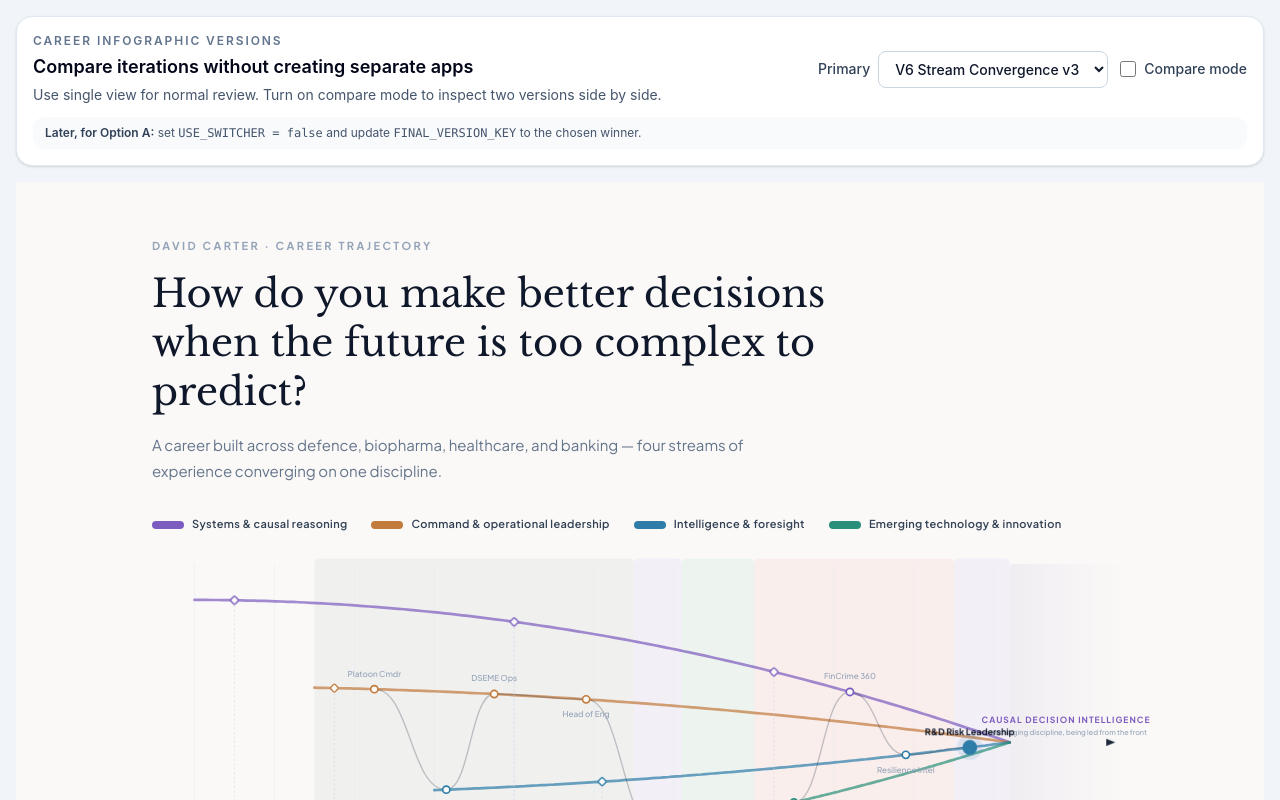
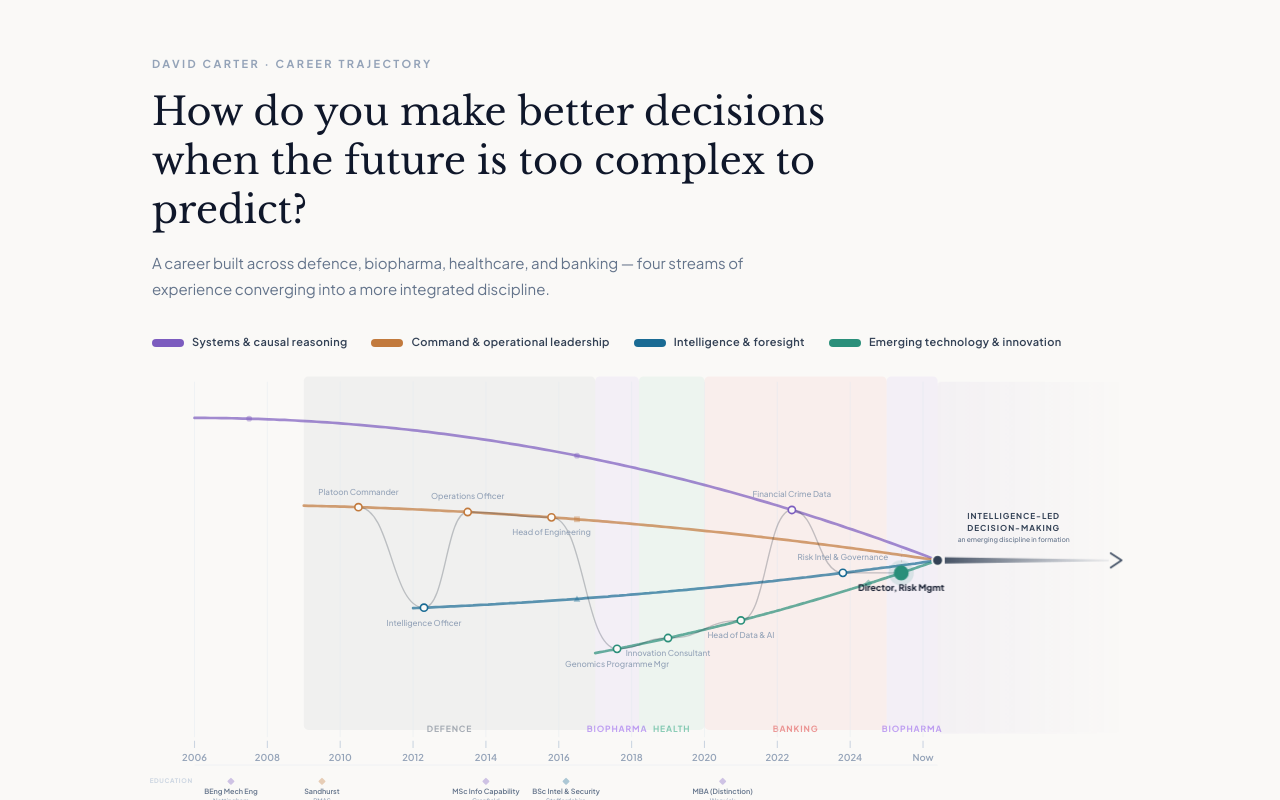
Before and after one commit to davemate23/career-journey, a React (Vite) app: page / in a window 1280 px wide. Shown: the top 800 px of the page. Built offline with nearby package versions, Linux system fonts and the light colour scheme.

Commit message:
Update final version and switcher settings to V8

```diff
--- a/src/App.jsx
+++ b/src/App.jsx
@@ -4,18 +4,19 @@ import V4StreamConvergence from './versions/V4_StreamConvergence';
 import V5StreamConvergencev2 from './versions/V5_StreamConvergencev2';
 import V6StreamConvergencev3 from './versions/V6_StreamConvergencev3';
 import V7StreamConvergencev4 from './versions/V7_StreamConvergencev4';
+import V8StreamConvergencev5 from './versions/V8_StreamConvergencev5';
 
 /*
   SWITCHER MODE
   - true  = show the version selector / compare UI
   - false = render only the final chosen version (Option A)
 */
-const USE_SWITCHER = true;
+const USE_SWITCHER = false;
 
 /*
   OPTION A FINALISATION
 */
-const FINAL_VERSION_KEY = 'v6';
+const FINAL_VERSION_KEY = 'v8';
 
 /*
   VERSION REGISTRY
@@ -26,6 +27,7 @@ const versions = {
   v5: { label: 'V5 Stream Convergence v2', component: V5StreamConvergencev2 },
   v6: { label: 'V6 Stream Convergence v3', component: V6StreamConvergencev3 },
   v7: { label: 'V7 Stream Convergence v4', component: V7StreamConvergencev4 },
+  v8: { label: 'V8 Stream Convergence v5', component: V8StreamConvergencev5 },
 
   // Add future entries here:
   // v5: { label: 'V5 Executive panel', component: V5ExecutivePanel },
```
